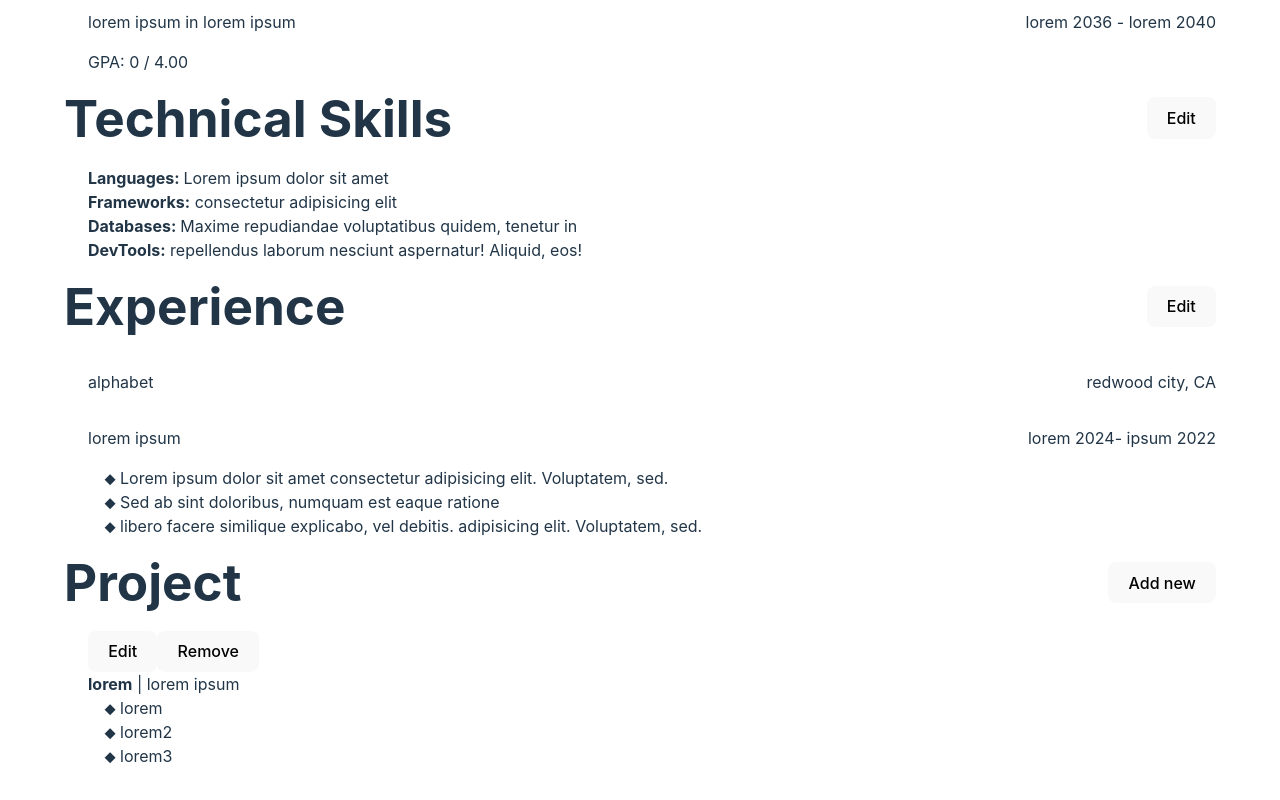
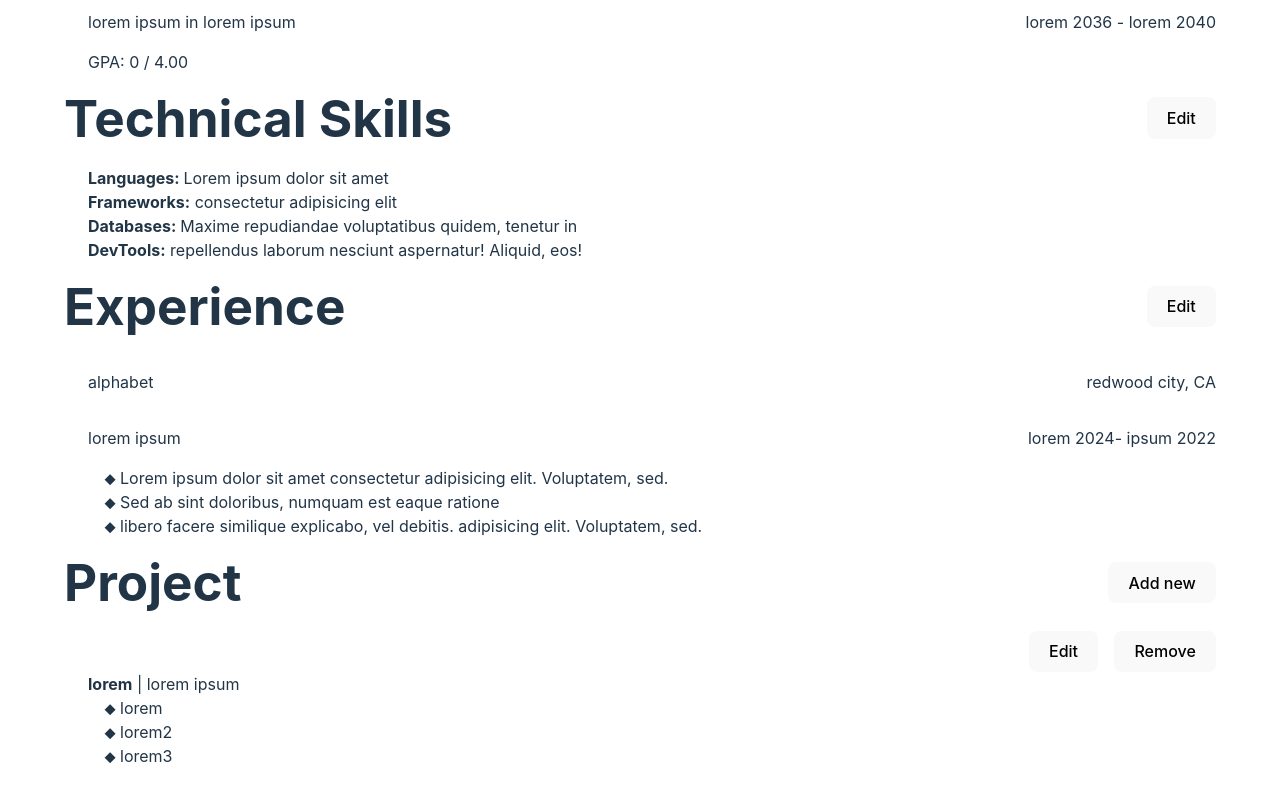
Before and after one commit to looonnng/odin-cv-application, a React (Vite) app: page / in a window 1280 px wide. Shown: the part 393-1193 px from the top of the page. Built offline with nearby package versions, Linux system fonts and the light colour scheme.

Commit message:
feat: add btns wrapper and stylings

```diff
--- a/src/components/styles/Content.module.css
+++ b/src/components/styles/Content.module.css
@@ -8,6 +8,14 @@
 
 .col {
   flex-direction: column;
+}
+
+.btnWrapper {
+  margin-left: auto;
+
+  & button + button {
+    margin-left: 1rem;
+  }
 }
 
 .titleWrapper {
```
